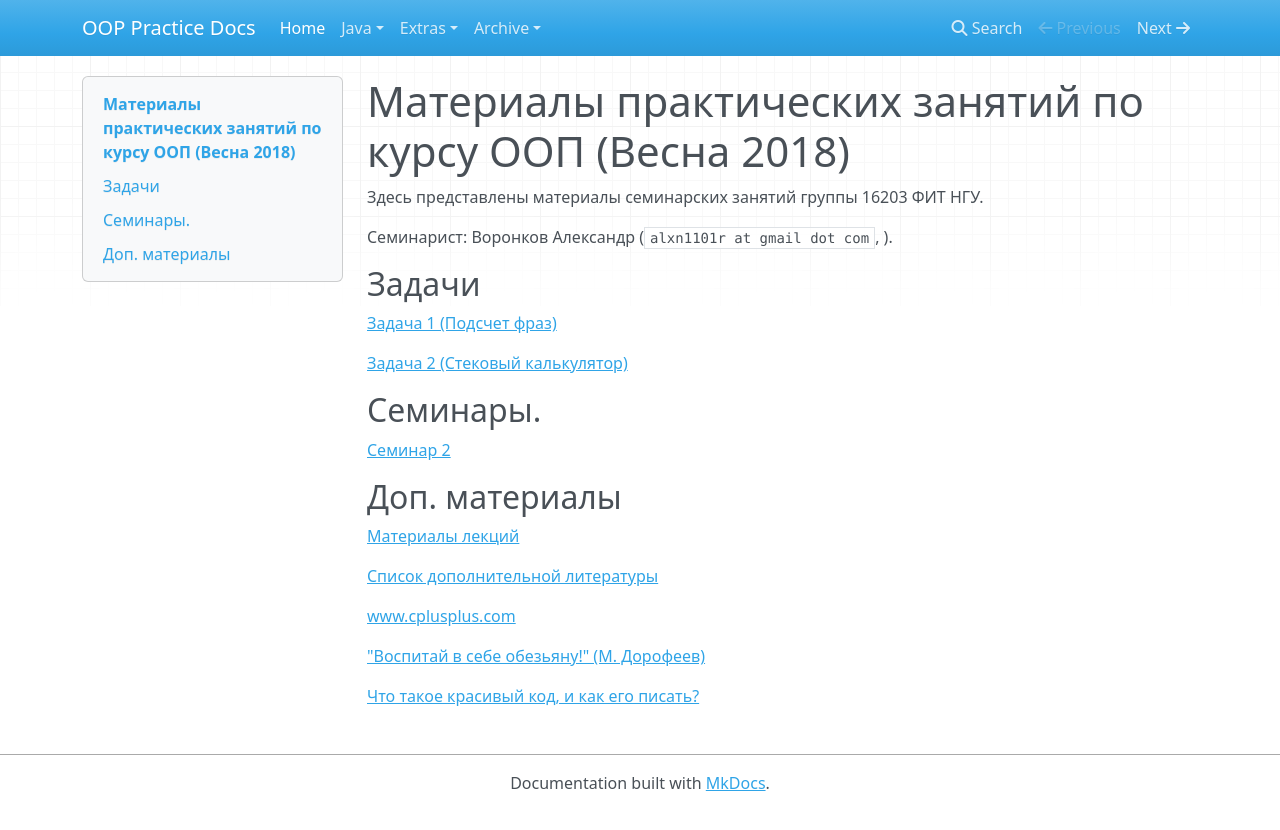
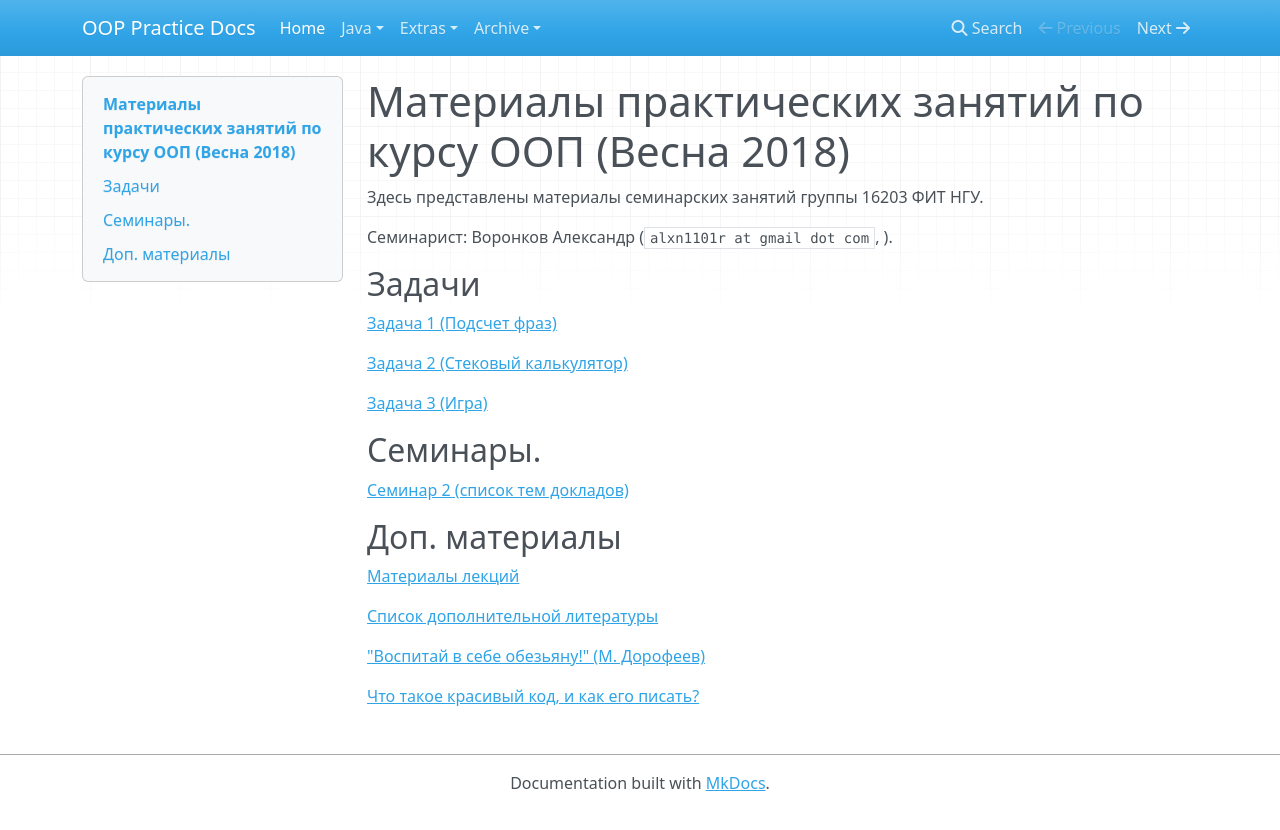
Before and after one commit to avoronkov/oop, an MkDocs documentation site: the page built from docs/index.md, in a window 1280 px wide. Shown: the top 830 px of the page. Built offline with MkDocs 1.6.1, drawn with Linux system fonts in a browser that asks for light colours; nearby versions of some CDN libraries; old or Windows-style settings are respelled for this version of MkDocs.

Commit message:
Add task 3

```diff
--- a/docs/index.md
+++ b/docs/index.md
@@ -10,9 +10,11 @@
 
 [Задача 2 (Стековый калькулятор)](/2018.java/task2/)
 
+[Задача 3 (Игра)](/2018.java/task3/)
+
 ## Семинары.
 
-[Семинар 2](/2018.java/seminar2/)
+[Семинар 2 (список тем докладов)](/2018.java/seminar2/)
 
 ## Доп. материалы
 
@@ -20,8 +22,6 @@
 
 [Список дополнительной литературы](https://sites.google.com/site/nguoop/spisok-dopolnitelnoj-literatury-1)
 
-[www.cplusplus.com](http://www.cplusplus.com/)
-
 ["Воспитай в себе обезьяну!" (М. Дорофеев)](https://2016.codefest.ru/lecture/1116)
 
 [Что такое красивый код, и как его писать?](https://habrahabr.ru/post/266969/)
--- a/mkdocs.yml
+++ b/mkdocs.yml
@@ -7,6 +7,7 @@ pages:
         - Tasks:
             - 'Task 1': 2018.java/task1.md
             - 'Task 2': 2018.java/task2.md
+            - 'Task 3': 2018.java/task3.md
     - Extras:
         - 'Acceptance': bitbucket.md
         - 'Using namespaces': using-namespaces.md
```
Also changed, not shown: docs/2018.java/task3.md (added, +3 -0 lines).
